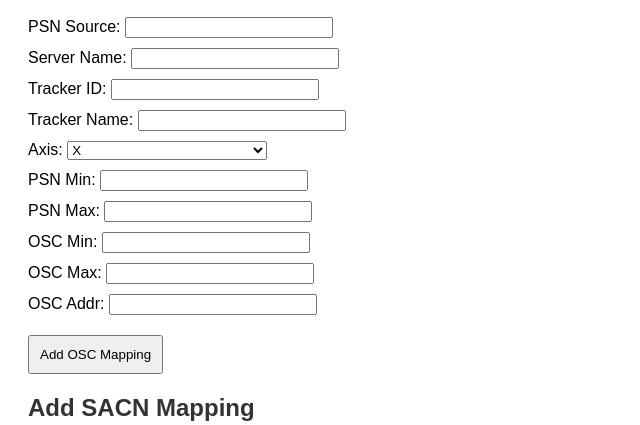
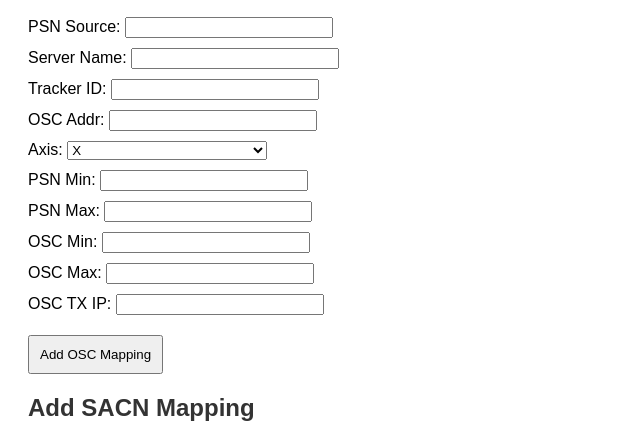
Before and after one commit to smart-life-tech/psn, a Flask app: page / in a window 1280 px wide. Shown: the part 318-743 px from the top of the page, without its empty margins (0-640 px from the left). Run offline with Flask 3, Linux system fonts and the light colour scheme.

Commit message:
modified:   templates/index.html

```diff
--- a/templates/index.html
+++ b/templates/index.html
@@ -20,7 +20,7 @@
         PSN Source: <input type="text" name="psn_source"><br>
         Server Name: <input type="text" name="server_name"><br>
         Tracker ID: <input type="number" name="tracker_id"><br>
-        Tracker Name: <input type="text" name="tracker_name"><br>
+        OSC Addr: <input type="text" name="tracker_name"><br>
         Axis:
         <select name="axis">
             <option value="X">X</option>
@@ -31,7 +31,7 @@
         PSN Max: <input type="number" step="any" name="psn_max"><br>
         OSC Min: <input type="number" step="any" name="osc_min"><br>
         OSC Max: <input type="number" step="any" name="osc_max"><br>
-        OSC Addr: <input type="text" name="osc_addr"><br>
+        OSC TX IP: <input type="text" name="osc_addr"><br>
         <button type="submit">Add OSC Mapping</button>
     </form>
 
```
